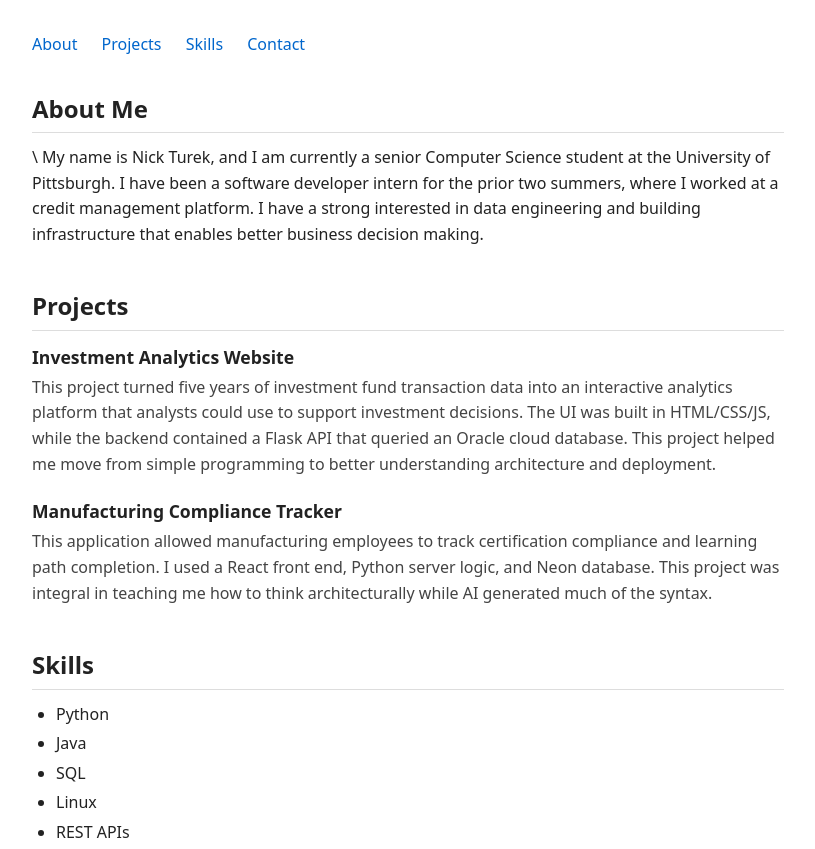
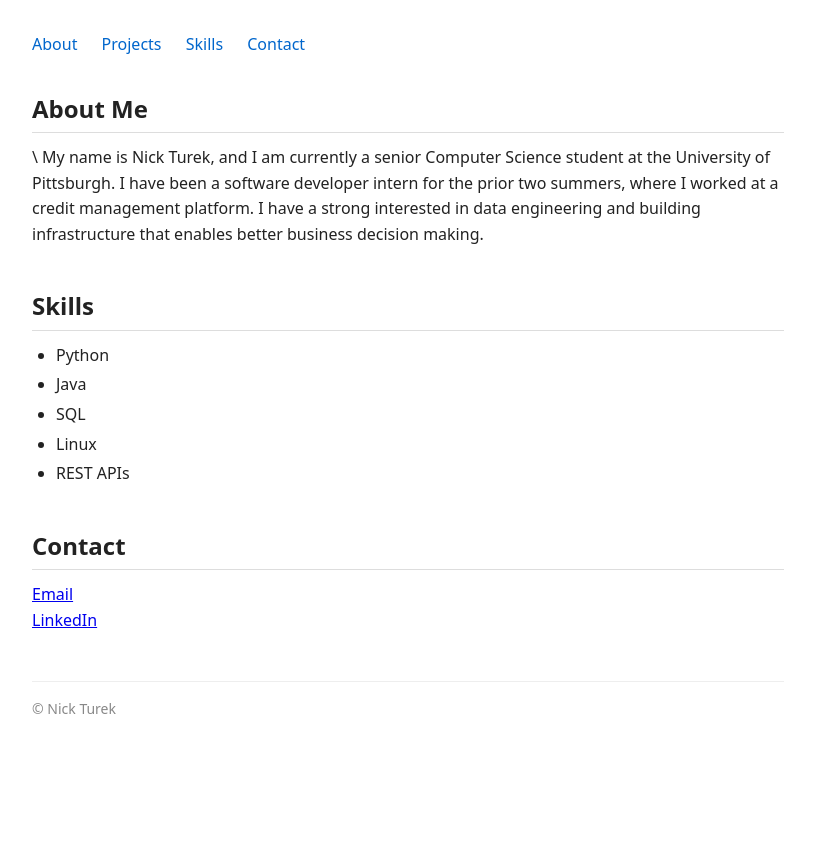
Before and after one commit to nickturek/1530-portfolio, a plain HTML site: page index.html in a window 1280 px wide. Shown: the top 849 px of the page, without its empty margins (232-1047 px from the left). After the commit the page ends 800 px from the top, so only its background shows below. Drawn offline with Linux system fonts and the light colour scheme.

Commit message:
deleting projects section

```diff
--- a/index.html
+++ b/index.html
@@ -28,29 +28,7 @@
       My name is Nick Turek, and I am currently a senior Computer Science student at the University of Pittsburgh. I have been a software developer intern for the prior two summers, where I worked at a credit management platform. I have a strong interested in data engineering and building infrastructure that enables better business decision making.
     </section>
 
-    <section id="projects">
-      <h2>Projects</h2>
 
-      <!-- Example project entry structure: copy, fill in, and add at least 2:
-      <div class="project">
-        <h3>Project Name</h3>
-        <p>What the project does, the technologies used, and what you learned.</p>
-      </div>
-      -->
-
-      <!-- TODO: Add at least 2 project entries using the structure above -->
-
-      <div class="project">
-        <h3>Investment Analytics Website</h3>
-        <p>This project turned five years of investment fund transaction data into an interactive analytics platform that analysts could use to support investment decisions. The UI was built in HTML/CSS/JS, while the backend contained a Flask API that queried an Oracle cloud database. This project helped me move from simple programming to better understanding architecture and deployment.</p>
-      </div>
-
-      <div class="project">
-        <h3>Manufacturing Compliance Tracker</h3>
-        <p>This application allowed manufacturing employees to track certification compliance and learning path completion. I used a React front end, Python server logic, and Neon database. This project was integral in teaching me how to think architecturally while AI generated much of the syntax.</p>
-      </div>
-
-    </section>
 
     <section id="skills">
       <h2>Skills</h2>
```
